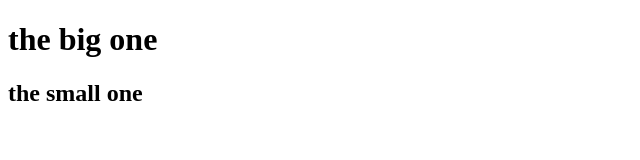
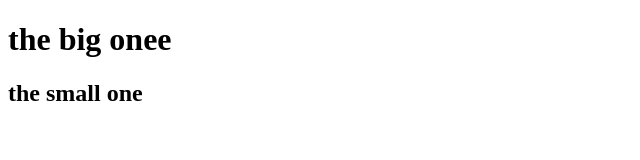
Before and after one commit to ya1sec/hellogoodbye, a plain HTML site: page index.html in a window 1280 px wide. Shown: the full height of the page, 0-640 px from the left. Drawn offline with Linux system fonts and the light colour scheme.

```diff
--- a/index.html
+++ b/index.html
@@ -6,7 +6,7 @@
     <title>yoyoyoyo</title>
 </head>
 <body>
-    <h1>the big one</h1>
+    <h1><b>the big one</b>e</h1>
     <h2>the small one</h2>
 </body>
 </html>
```
